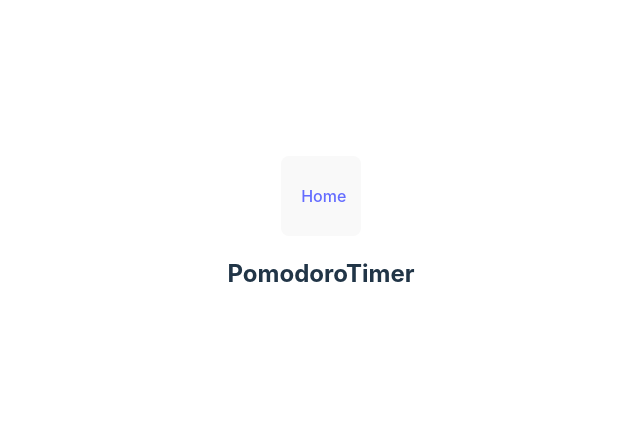
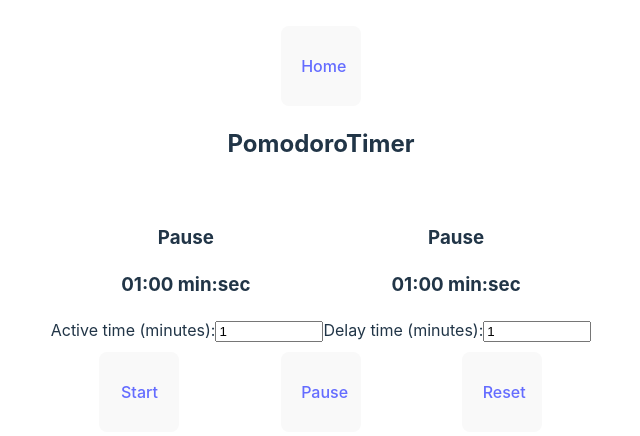
Before and after one commit to NazarPentsarskyi/React-simple-apps, a React (Vite) app: page /pomodorotimer in a window 1280 px wide. Shown: the part 166-602 px from the top of the page, without its empty margins (319-959 px from the left). Built offline with nearby package versions, Linux system fonts and the light colour scheme.

Commit message:
added draft for PomodoroTimerApp

```diff
--- a/src/App.css
+++ b/src/App.css
@@ -5,12 +5,13 @@
   font-weight: 400;
 
   --main-color: #646cff;
+  --root-color: rgba(255, 255, 255, 0.87);
   --bg-color: #282828;
   --button-color: #1a1a1a;
   --hover-color-a:#535bf2;
 
   color-scheme: light dark;
-  color: rgba(255, 255, 255, 0.87);
+  color: var(--root-color);
   background-color: var(--bg-color);
 
   font-synthesis: none;
@@ -43,7 +44,7 @@ h1 {
 
 a {
   font-weight: 500;
-  color: var(--main-color);;
+  color: var(--main-color);
   text-decoration: inherit;
 }
 
@@ -60,19 +61,26 @@ button {
   font-size: 1em;
   font-weight: 500;
   font-family: inherit;
+  color: var(--main-color);
   background-color: var(--button-color);
   cursor: pointer;
   transition: border-color 0.25s;
 }
 
 button:hover {
+  color: var(--root-color);
   border-color: var(--hover-color-a);
+}
+
+input {
+  width: 100px;
 }
 
 .board {
   display: grid;
   grid-template-columns: repeat(3, 5em);
   gap: 1.5em;
+  justify-content: space-around;
   cursor: pointer;
   position: relative;
   padding: 10px;
@@ -84,6 +92,10 @@ button:hover {
   font-size: 1.5em;
 }
 
+.lookTime {
+  display: flex;
+  justify-content: space-around;
+}
 
 .error {
   display: grid;
--- a/src/components/PomodoroTimer.jsx
+++ b/src/components/PomodoroTimer.jsx
@@ -1,12 +1,108 @@
 import { Link } from "react-router-dom";
+import { useState, useEffect } from "react";
 
 const PomodoroTimer = () => {
+
+  const [activeTime, setActiveTime] = useState(1);
+  const [delayTime, setDelayTime] = useState(1);
+  const [timer, setTimer] = useState(activeTime * 60);
+  const [isRunning, setIsRunning] = useState(false);
+
+  const handleStart = () => {
+    setIsRunning(true);
+  };
+
+  const handlePause = () => {
+    setIsRunning(false);
+  };
+
+  const handleReset = () => {
+    setIsRunning(false);
+    setTimer(activeTime * 60);
+  };
+
+  const handlerActiveTime = (event) => {
+    setActiveTime(parseInt(event.target.value));
+  };
+
+  const handlerDelayTime = (event) => {
+    setDelayTime(parseInt(event.target.value));
+  };
+
+// const handleKeyDown = (event) => {
+//   if (event.key === 'Enter') {
+//     event.preventDefault();
+//     setIsRunning(true);
+//     // setIsRunningDel(true);
+//   }
+// };
+
+  useEffect(() => {
+    let intervalId;
+
+    if (isRunning && timer > 0) {
+      intervalId = setInterval(() => {
+        setTimer(prevTime => prevTime - 1);
+      }, 1000);
+    }
+
+    return () => {
+      clearInterval(intervalId);
+    }
+  },[isRunning, timer]);
+
+  const formatTime = time => {
+    const minutes = Math.floor(time / 60).toString().padStart(2, '0');
+    const seconds = (time % 60).toString().padStart(2, '0');
+    return `${minutes}:${seconds}`;
+  }
+
   return (
     <>
       <button><Link to="/"> Home </Link></button>
       <h2>PomodoroTimer</h2>
+      <br />
+      <div className="lookTime">
+        <div>
+          <h3>{isRunning ? "Running" : "Pause"}</h3>
+          <h3>{formatTime(timer)} min:sec</h3>
+        </div>
+        <div>
+          <h3>{isRunning ? "Running" : "Pause"}</h3>
+          <h3>{formatTime(timer)} min:sec</h3>
+        </div>
+      </div>
+      <form>
+        <label htmlFor="active">Active time (minutes):
+          <input
+            type="number"
+            id="active"
+            name="active"
+            value = {activeTime}
+            onChange={handlerActiveTime}
+            placeholder="active time"
+            // onKeyDown={handleKeyDown}
+          />
+        </label>
+        <label htmlFor="delay">Delay time (minutes):
+          <input
+            type="number"
+            id="delay"
+            name="delay"
+            value = {delayTime}
+            onChange={handlerDelayTime}
+            placeholder="delay time"
+            // onKeyDown={handleKeyDown}
+          />
+        </label>
+      </form>
+      <div className="board">
+        <button onClick={handleStart}>Start</button>
+        <button onClick={handlePause}>Pause</button>
+        <button onClick={handleReset}>Reset</button>
+      </div>
     </>
   )
-}
+};
 
 export default PomodoroTimer
```
